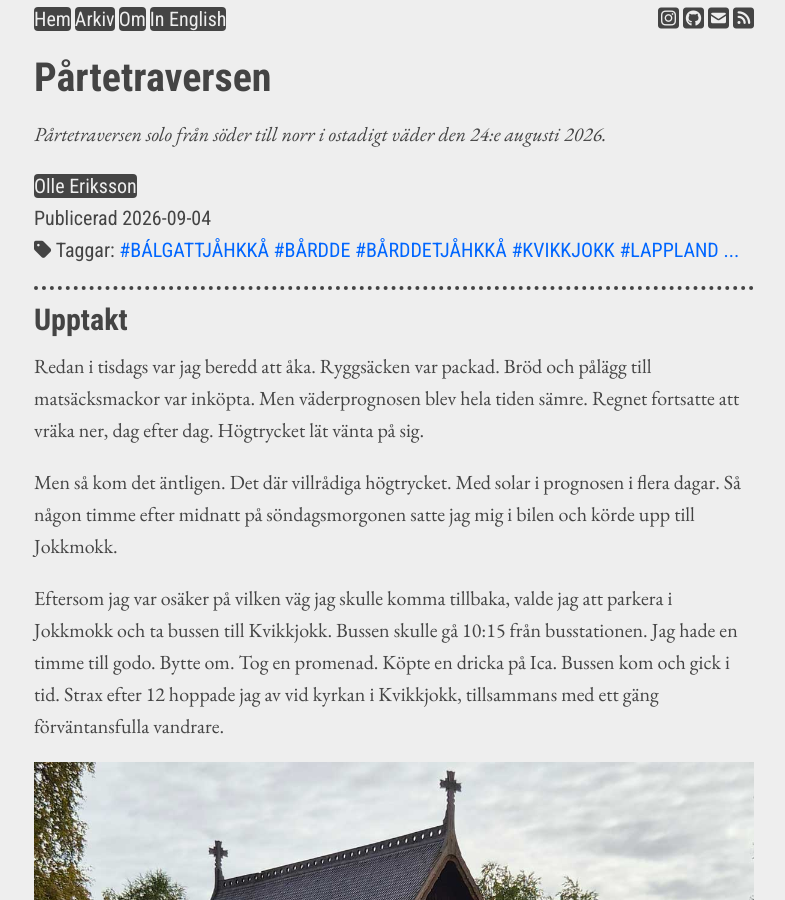
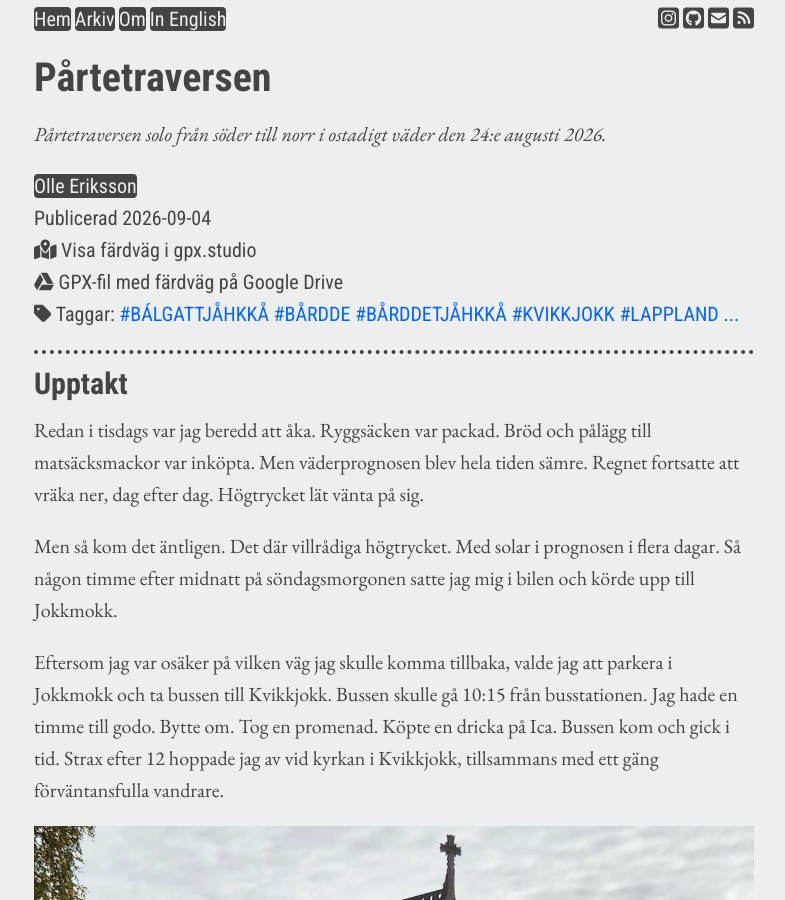
Before and after one commit to fjallklatterprojektet/fjallklatterprojektet.github.io, a Jekyll site: the page built from _posts/2026-09-04-partetraversen.md, in a window 1280 px wide and 900 px high. Shown: the whole window, without its empty margins (246-1031 px from the left). Built offline with Jekyll 4.4.1, drawn with Linux system fonts in a browser that asks for light colours; some of the changed lines change nothing that is shown.

Commit message:
Add gpx links to post

```diff
--- a/_posts/2026-09-04-partetraversen.md
+++ b/_posts/2026-09-04-partetraversen.md
@@ -6,6 +6,8 @@ date: 2026-09-04
 type: Turskildring
 summary: Pårtetraversen solo från söder till norr i ostadigt väder den 24:e augusti 2026.
 tags: lappland norrbotten sarek kvikkjokk pårte bårdde pårtetjåkkå bårddetjåhkkå palkatjåkkå bálgattjåhkkå tvillingryggen lullihatjåkkå lulijtjåhkkå vykortshaket solo scrambling
+gpxstudio_url: https://gpx.studio/app?ids=%5B%221r593uAtk_F92Jhmc6QVrXXxy0zIltb9w%22%5D
+googledrive_gpx_url: https://drive.google.com/file/d/1r593uAtk_F92Jhmc6QVrXXxy0zIltb9w/view?usp=drive_link
 ---
 
 ## Upptakt
```
